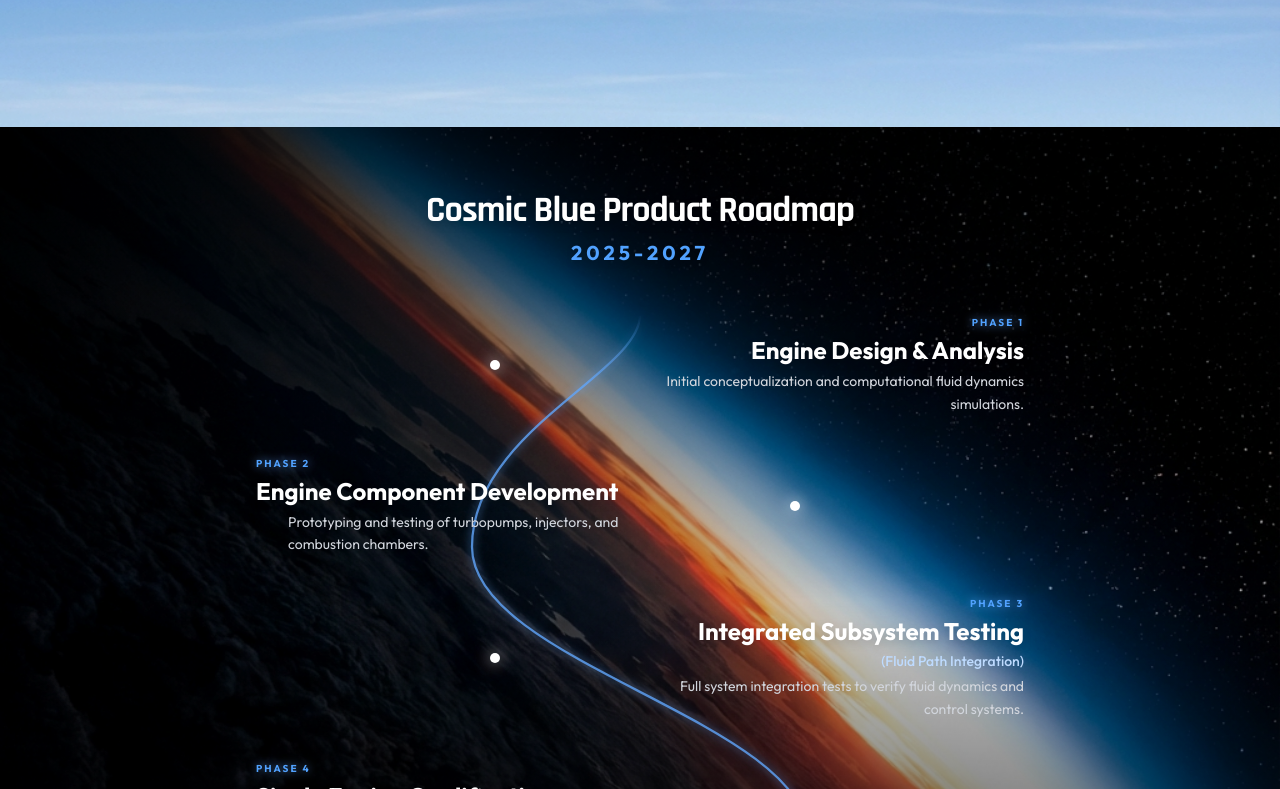
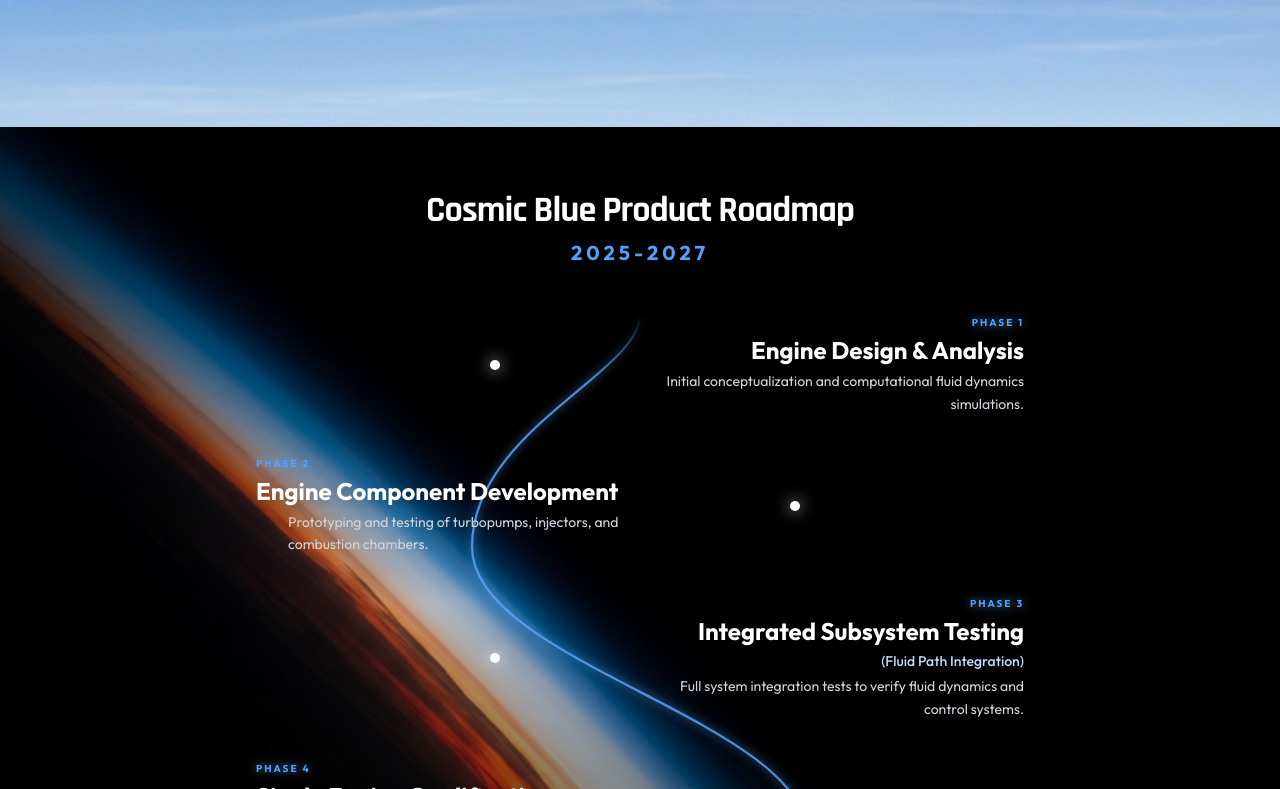
Before and after one commit to Ashwin-07-03/Cosmic-Blue, a Next.js app: page /mission in a window 1280 px wide. Shown: the part 1411-2200 px from the top of the page. Built offline with nearby package versions, Linux system fonts and the light colour scheme.

Commit message:
Update roadmap background to starless clear sky version

```diff
--- a/src/app/mission/page.tsx
+++ b/src/app/mission/page.tsx
@@ -107,7 +107,7 @@ export default function MissionPage() {
                 {/* Cosmic Background */}
                 <div className="absolute inset-0 z-0">
                     <img
-                        src="/images/stratosphere-left-angle.png"
+                        src="/images/stratosphere-left-angle-clear.png"
                         alt="Cosmic Background"
                         className="absolute inset-0 w-full h-full object-cover opacity-80"
                     />
```
Also changed, not shown: public/images/stratosphere-left-angle-clear.png (added).
